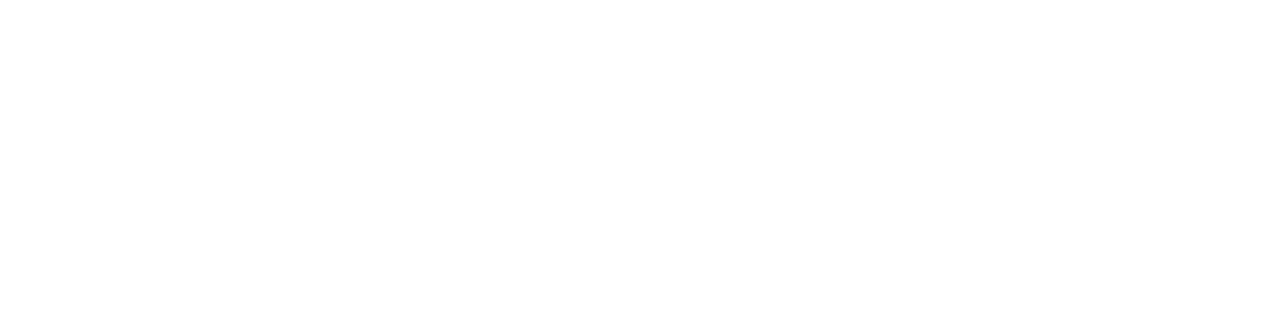
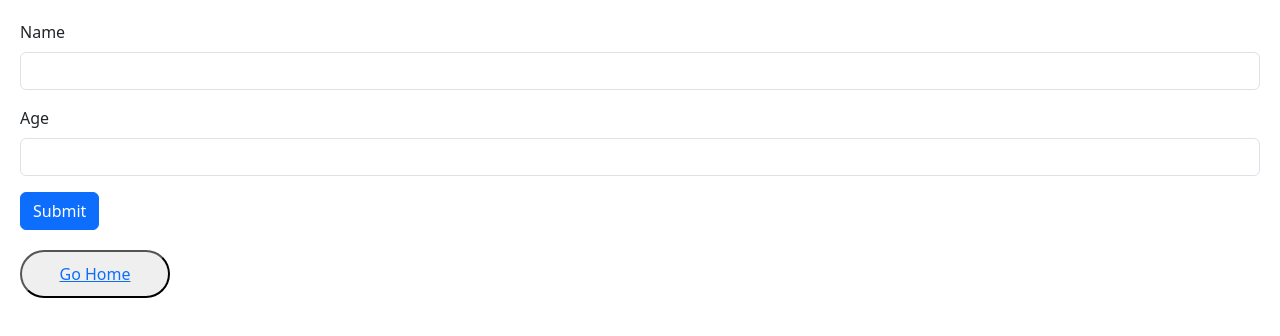
Before and after one commit to StanKarpenko1/react-exercises-cypress, a React (Vite) app: page /form in a window 1280 px wide. Before the commit this address had no page. Shown: the top 336 px of the page. Built offline with nearby package versions, Linux system fonts and the light colour scheme.

Commit message:
forms added

```diff
--- a/src/App.tsx
+++ b/src/App.tsx
@@ -7,6 +7,7 @@
 import LikePage from "./pages/LikePage";
 import CartAppPage from "./pages/CartAppPage";
 import TextExpandPage from "./pages/TextExpandPage";
+import FormPage from "./pages/FormPage";
 
 function App() {
   return (
@@ -28,6 +29,9 @@
 
         <Route path="/text-expand" element={<TextExpandPage />} />
 
+        <Route path="/form" element={<FormPage />} />
+
+
 
       </Routes>
     </Router>
--- /dev/null
+++ b/src/components/Form/Form.tsx
@@ -0,0 +1,19 @@
+
+const Form = () => {
+  return (
+    <form>
+        <div className="mb-3">
+            <label htmlFor="name" className="form-label">Name</label>
+            <input id="name" type="text" className="form-control" />
+        </div>
+        <div className="mb-3">
+            <label htmlFor="" className="form-label">Age</label>
+            <input id="age" type="number" className="form-control" />
+        </div>
+        <button className="btn btn-primary" type='submit'>Submit</button>
+    </form>
+
+  )
+}
+
+export default Form
--- /dev/null
+++ b/src/pages/FormPage.tsx
@@ -0,0 +1,13 @@
+import Form from "../components/Form/Form"
+import GoHomeButton from "../components/GoHome/GoHome"
+
+const FormPage = () => {
+  return (
+    <>
+        <Form />
+        <GoHomeButton />
+    </>
+  )
+}
+
+export default FormPage
--- a/src/pages/Home.tsx
+++ b/src/pages/Home.tsx
@@ -13,6 +13,8 @@
         <li><Link to="/like"> Like </Link> </li>
         <li><Link to="/cart"> Clear Shoping Cart </Link> </li>
         <li><Link to="/text-expand"> Expand Text </Link> </li>
+        <li><Link to="/form"> Form </Link> </li>
+
 
 
       </ul>
--- a/src/styles/App.module.css
+++ b/src/styles/App.module.css
@@ -1,3 +1,7 @@
+body {
+  padding: 20px
+}
+
 .buttonGroup {
     display: flex;
     flex-direction: column;
```
